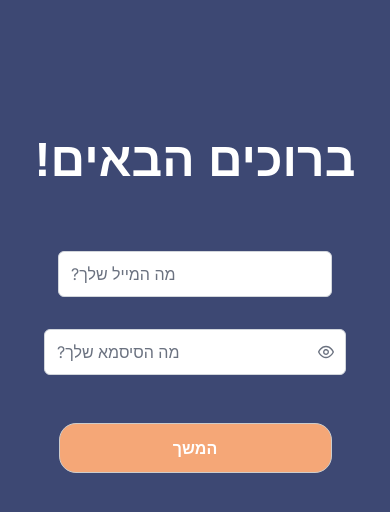
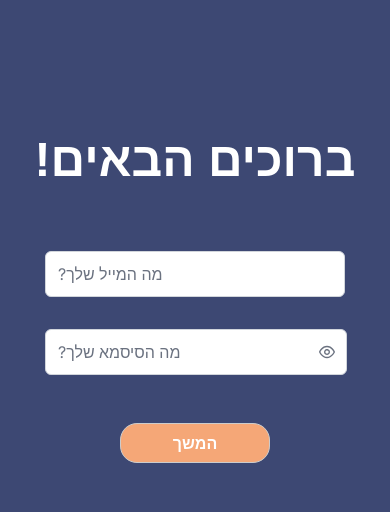
Before and after one commit to netanel-roth/front-get-lead, a React (Create React App) app: page /login in a window 390 px wide. Shown: the top 512 px of the page. Built offline with nearby package versions, Linux system fonts and the light colour scheme.

Commit message:
move styles to css file

```diff
--- /dev/null
+++ b/src/css/loginStyles.css
@@ -0,0 +1,46 @@
+.container {
+    gap: 2rem;
+    display: flex;
+    flex-direction: column;
+    align-items: center;
+    justify-content: flex-start;
+    padding-top: 100px;
+}
+
+.header {
+    font-size: 3rem;
+    color: #ffffff;
+}
+
+.continue-button {
+    background-color: #F5A777;
+    color: #ffffff;
+    padding: 0.5rem 1rem;
+    width: 70%;
+    min-width: 150px;
+    max-width: 600px;
+    margin-top: 4%;
+    height: 50px;
+    border: 1px solid #CCCCCC;
+    border-radius: 17px;
+    text-align: center;
+    display: flex;
+    justify-content: center;
+    align-items: center;
+}
+
+.input {
+    width: 20%;
+    min-width: 200px;
+    max-width: 300px;
+}
+
+@media (max-width: 768px) {
+    .input {
+        width: 80%;
+    }
+    .continue-button {
+        width: 30%;
+        height: 40px;
+    }
+}
--- a/src/css/styles.ts
+++ /dev/null
@@ -1,48 +0,0 @@
-import { colors } from "../locales";
-
-const styles = {
-    container: {
-        gap: '2rem',
-        display: 'flex',
-        flexDirection: 'column',
-        alignItems: 'center',
-        justifyContent: 'flex-start',
-        paddingTop: '100px',
-    },
-    header: {
-        fontSize: '3rem',
-        color: colors.WHITE_COLOR,
-    },
-    continueButton: {
-        backgroundColor: colors.ORANGE_COLOR,
-        color: colors.WHITE_COLOR,
-        padding: '0.5rem 1rem',
-        width: '70%',
-        minWidth: '150px',
-        maxWidth: '600px',
-        marginTop: '4%',
-        height: '50px',
-        border: '1px solid #CCCCCC',
-        borderRadius: '17px',
-        TextAlign: 'center',
-        display: 'flex',
-        justifyContent: 'center',
-        alignItems: 'center',
-    },
-    input: {
-        width: '20% !important',
-        minWidth: '200px !important',
-        maxWidth: '400px !important',
-    },
-    '@media (max-width: 768px)': {
-        input: {
-            width: '80% !important',
-        },
-        continueButton: {
-            width: '30% !important',
-            height: '40px',
-        },
-    },
-};
-
-export default styles;
--- a/src/login/LoginPage.tsx
+++ b/src/login/LoginPage.tsx
@@ -1,14 +1,13 @@
 import React, { ChangeEvent, useState } from 'react';
-import { Button } from 'primereact/button';
 import 'primereact/resources/themes/lara-light-blue/theme.css'; // ניתן לשנות את הנושא בהתאם לרצונך
 import 'primereact/resources/primereact.min.css';
 import 'primeicons/primeicons.css';
 
 import { colors, messages } from '../locales';
-import styles from '../css/styles';
 import ContinueButton from './components/ContinueButton';
 import EmailInput from './components/EmailInput';
 import PasswordInput from './components/PasswordInput';
+import '../css/loginStyles.css'
 
 const ButtonRow: React.FC = () => {
     const [email, setEmail] = useState('')
@@ -25,8 +24,8 @@ const ButtonRow: React.FC = () => {
         console.log('email:',email,'password: '+password)
     }
     return (
-        <div style={styles.container}>
-            <h1 style={styles.header}>{messages.login.LOGIN_TITLE}</h1>
+        <div className='container'>
+            <h1 className='header'>{messages.login.LOGIN_TITLE}</h1>
             <EmailInput value = {email} onChangeValue={handleEmailInputChange}/>
             <PasswordInput value = {password} onChangeValue={handlePasswordInputChange}/>
             <ContinueButton onLogin={onSubmitHandle}/>
--- a/src/login/components/ContinueButton.tsx
+++ b/src/login/components/ContinueButton.tsx
@@ -1,5 +1,5 @@
 import { Button } from 'primereact/button';
-import styles from '../../css/styles';
+import '../../css/loginStyles.css'
 
 
 const ContinueButton = (props:OnLoginProps) => {
@@ -8,7 +8,7 @@ const ContinueButton = (props:OnLoginProps) => {
         onLogin();
     }
     return (
-        <Button label="המשך" className="p-button" style={styles.continueButton} onClick={handleClick}/>
+        <Button label="המשך" className="continue-button" onClick={handleClick}/>
     )
 }
 
--- a/src/login/components/EmailInput.tsx
+++ b/src/login/components/EmailInput.tsx
@@ -1,7 +1,6 @@
 import { InputText } from 'primereact/inputtext';
 import { ChangeEvent } from 'react';
-import styles from '../../css/styles';
-
+import '../../css/loginStyles.css'
 
 const EmailInput = (props: ChangeValueProps) => {
     const { value, onChangeValue } = props;
@@ -11,7 +10,7 @@ const EmailInput = (props: ChangeValueProps) => {
     }
     return (
         <InputText
-            style={styles.input}
+            className='input'
             type="email"
             value={value}
             onChange={handleChange}
--- a/src/login/components/PasswordInput.tsx
+++ b/src/login/components/PasswordInput.tsx
@@ -1,6 +1,6 @@
 import { Password } from 'primereact/password';
 import { ChangeEvent, useState } from 'react';
-import styles from '../../css/styles';
+import '../../css/loginStyles.css'
 
 
 const PasswordInput = (props: ChangeValueProps) => {
@@ -11,7 +11,7 @@ const PasswordInput = (props: ChangeValueProps) => {
 
     return (
         <Password
-            style={styles.input}
+            className='input'
             value={value}
             onChange={handleChange}
             placeholder='?מה הסיסמא שלך'
```
